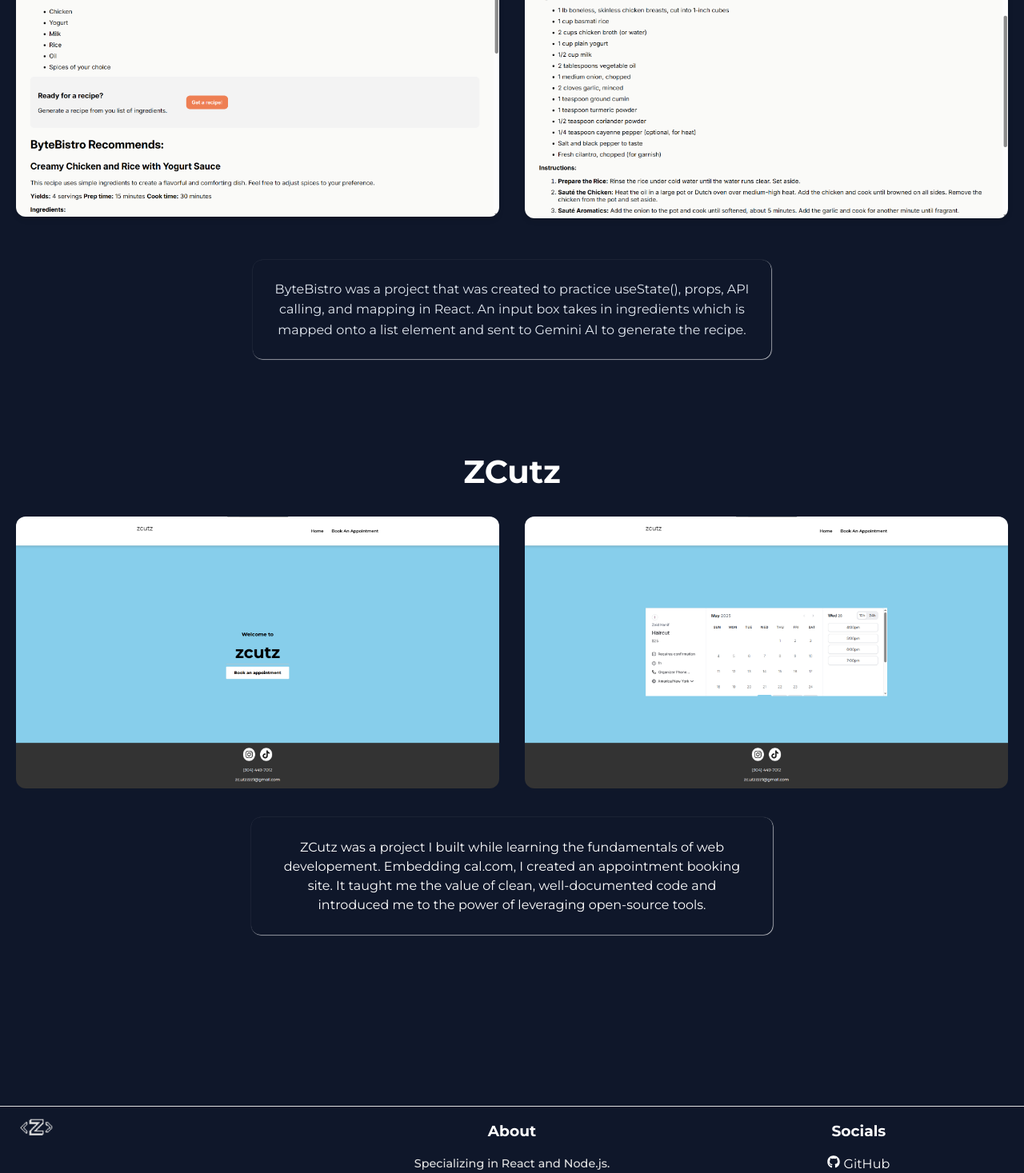
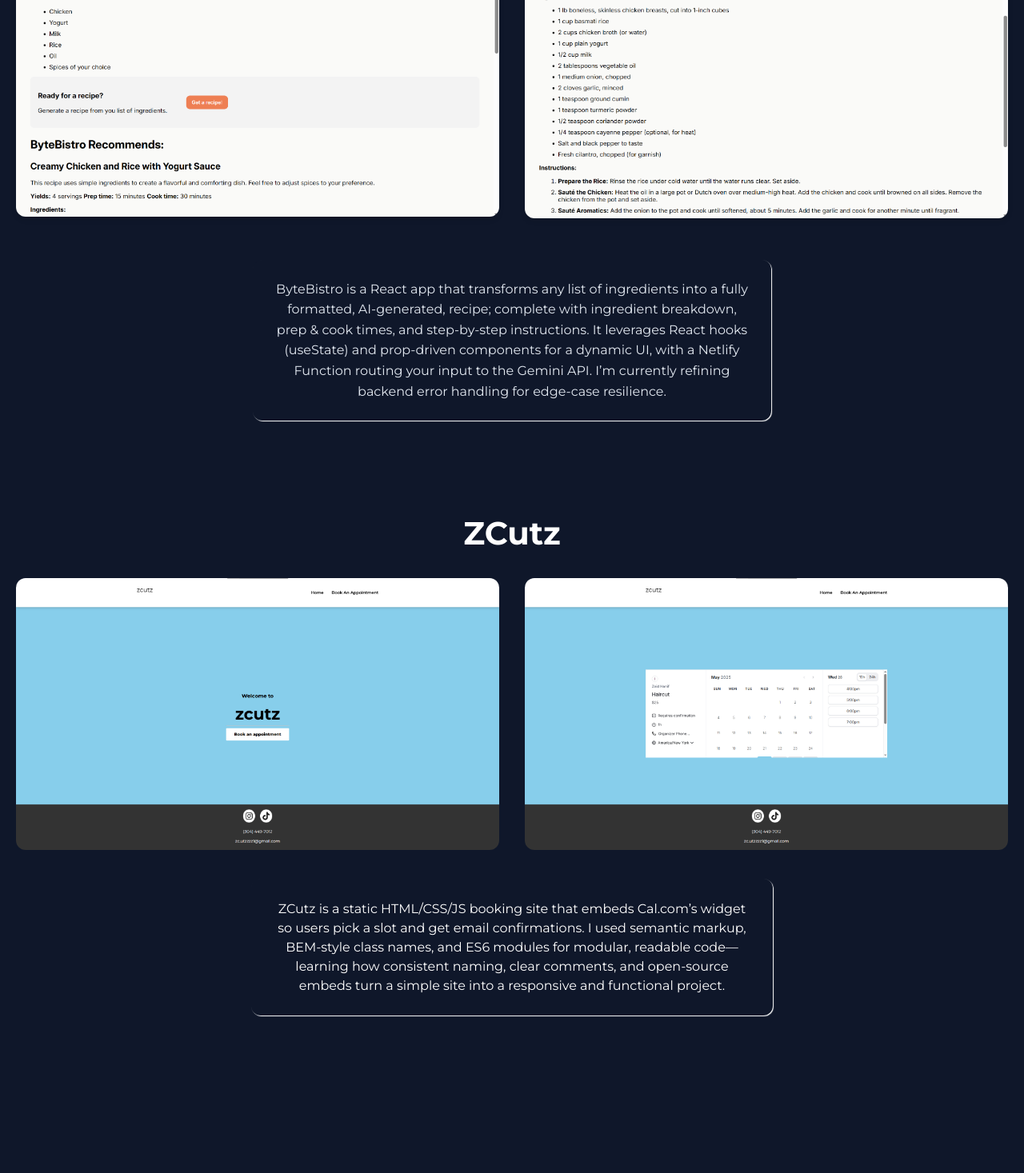
Before and after one commit to zaidhanif1/Portfolio-Website, a React (Vite) app in the folder Portfolio/: page / in a window 1280 px wide. Shown: the part 1304-2771 px from the top of the page at 80% size. Built offline with nearby package versions, Linux system fonts and the light colour scheme.

Commit message:
Updated project desc, button styling.

```diff
--- a/Portfolio/src/components/Hero/Hero.css
+++ b/Portfolio/src/components/Hero/Hero.css
@@ -39,16 +39,25 @@
     padding: 10px 15px;
     border-radius: 5px;
     border: none;
-    transition: all 0.3s ease;
+    transition: all 0.7s ease;
     cursor: pointer;
     animation: fadeIn 1s ease-in-out forwards;
     width: 135px;
+    box-shadow: inset 0 0 0 0 skyblue;
 }
 
 
-.view-my-work-btn:hover,
-.resume-btn:hover {
+.resume-btn:hover           /*0f172a */
+{
+  transform: scale(1.05);
+    box-shadow: inset -200px 0 0 0 #0f172a;
+    color: white;
+}
+.view-my-work-btn:hover
+{
     transform: scale(1.05);
+    box-shadow: inset 200px 0 0 0 #0f172a;
+    color: white;
 }
 .view-my-work-btn:active,
 .resume-btn:active {
--- a/Portfolio/src/components/Projects/BarberBooking.css
+++ b/Portfolio/src/components/Projects/BarberBooking.css
@@ -39,7 +39,7 @@
     border-radius: 12px;
     line-height: 1.5rem;
     padding: 1.6rem;
-    box-shadow: .5px .5px 1px white;
+    box-shadow: 1px 1px 1px white;
     text-align: center;
     margin: auto auto 4rem auto;
     grid-column: 1 / -1;
--- a/Portfolio/src/components/Projects/BarberBooking.jsx
+++ b/Portfolio/src/components/Projects/BarberBooking.jsx
@@ -18,13 +18,11 @@ export default function BarberBooking()
                      </a>
 
                     <p className="barber-desc">
-                    ZCutz was a project I built
-                    while learning the fundamentals
-                    of web developement. Embedding cal.com, I
-                    created an appointment booking site.
-                    It taught me the value of clean,
-                    well-documented code and introduced
-                    me to the power of leveraging open-source tools.</p>
+                    ZCutz is a static HTML/CSS/JS booking site that embeds Cal.com’s
+                    widget so users pick a slot and get email confirmations.
+                    I used semantic markup, BEM-style class names, and ES6 modules
+                    for modular, readable code—learning how consistent naming, clear comments,
+                    and open-source embeds turn a simple site into a responsive and functional project.</p>
             </div>
 
     )
--- a/Portfolio/src/components/Projects/ByteBistro.css
+++ b/Portfolio/src/components/Projects/ByteBistro.css
@@ -61,12 +61,14 @@
     border-radius: 12px;
     color: #e2e8f0;
     line-height: 1.6rem;
-    box-shadow: .5px .5px 1px white;
+    box-shadow: 1px 1px 1px white;
     margin: 1rem auto auto auto;
     max-width: 600px;
     grid-column: 1/-1;
+    transition: color 0.3s ease;
 
 }
+
 
 /*end byte-bistro project section  -------------------*/
 
--- a/Portfolio/src/components/Projects/ByteBistro.jsx
+++ b/Portfolio/src/components/Projects/ByteBistro.jsx
@@ -8,7 +8,7 @@ export default function Projects()
     return(
 <div id='byte-bistro-div'>
     <div className='projects-header'>
-    <h1> Solo Projects Created</h1>
+    <h1> Solo Projects</h1>
     <p>No better way to improve than with hands on coding</p>
     </div>
 
@@ -23,10 +23,12 @@ export default function Projects()
         </a>
 
         <p className='bytebistro-desc'>
-            ByteBistro was a project that was created to
-            practice useState(), props, API calling, and
-            mapping in React. An input box takes in ingredients which is mapped
-            onto a list element and sent to Gemini AI to generate the recipe.
+           ByteBistro is a React app that transforms any list of ingredients
+           into a fully formatted, AI-generated, recipe; complete with ingredient breakdown,
+            prep & cook times, and step-by-step instructions. It leverages React hooks
+            (useState) and prop-driven components for a dynamic UI, with a Netlify Function
+             routing your input to the Gemini API.
+            I’m currently refining backend error handling for edge-case resilience.
 
         </p>
     </div>
```
